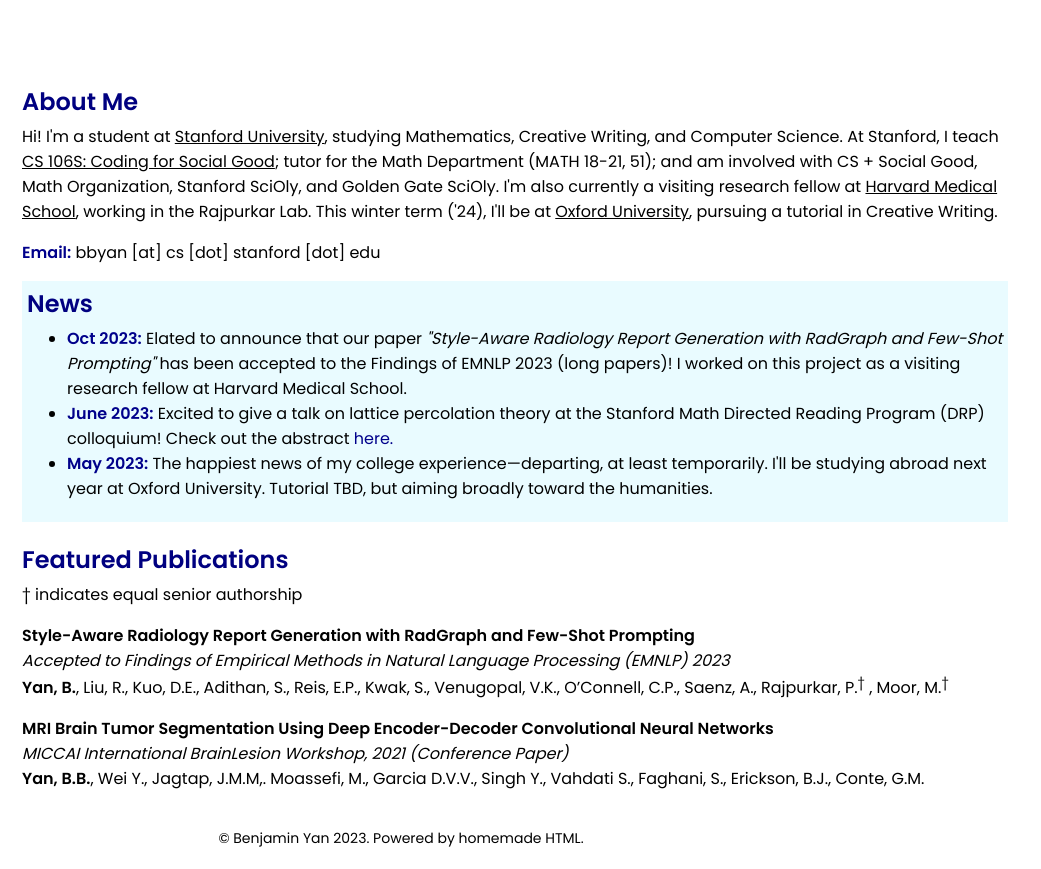
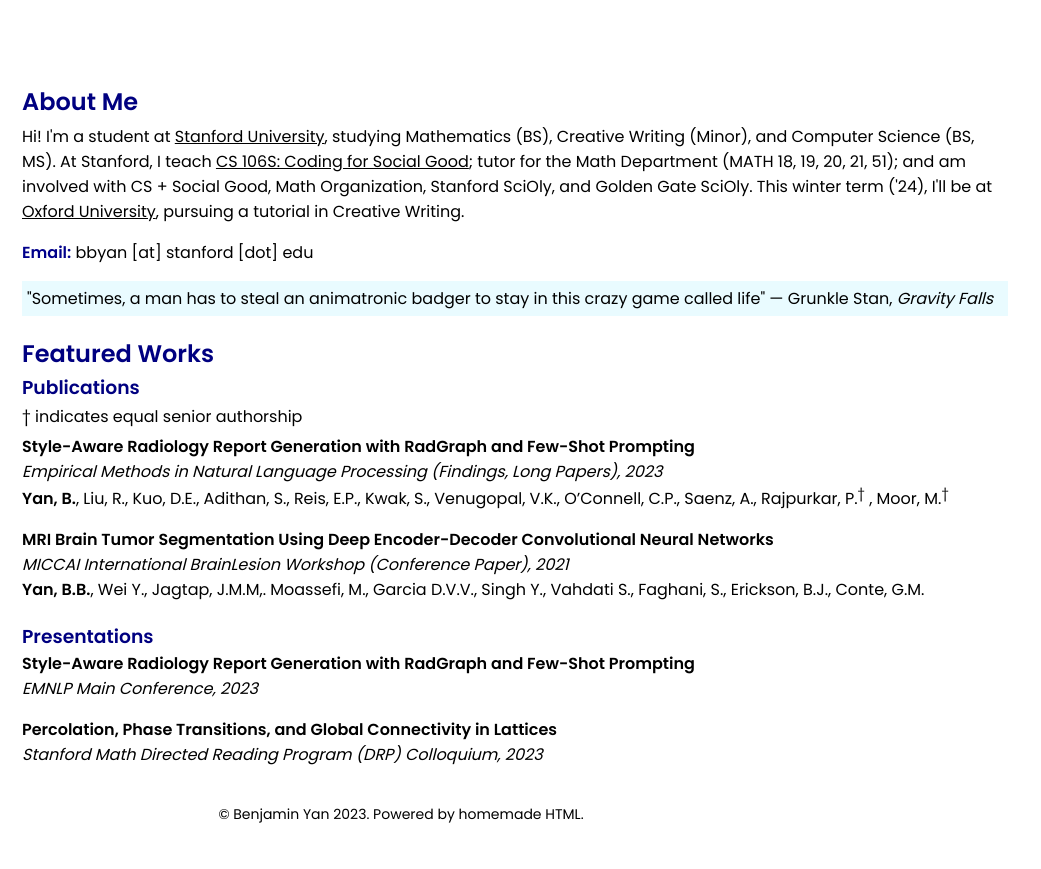
Before and after one commit to yanbenjamin/yanbenjamin.github.io, a plain HTML site: page index.html in a window 1280 px wide. Shown: the full height of the page, 239-1280 px from the left. After the commit the page ends 845 px from the top, so only its background shows below. Drawn offline with Linux system fonts and the light colour scheme; some icons are missing.

Commit message:
updated bio

```diff
--- a/index.html
+++ b/index.html
@@ -26,7 +26,7 @@
 
                 <p style = "margin-bottom: 50px"></p>
 
-         <img src="files/profile_pic3.png" alt="Profile Picture" height = 200 width = 200>
+         <img src="files/profile_pic3.png" alt="A picture of a young, Asian-American man with a blue jacket, standing in front of the Paris skyline." height = 200 width = 200>
 
         <p></p>
 
@@ -55,33 +55,37 @@
         <div style = "margin-left: 20px">
 
         <h2 style = "color: navy; margin-bottom: 5px">About Me</h2>
-        <p style = "margin-top: 0px">Hi! I'm a student at <u>Stanford University</u>, studying Mathematics, Creative Writing, and Computer Science. At Stanford, I teach <u>CS 106S: Coding for Social Good</u>; tutor for the Math Department (MATH 18-21, 51); and am involved with CS + Social Good, Math Organization, Stanford SciOly, and Golden Gate SciOly. I'm also currently a visiting research fellow at <u>Harvard Medical School</u>, working in the Rajpurkar Lab. This winter term ('24), I'll be at <u>Oxford University</u>, pursuing a tutorial in Creative Writing.</p>
+        <p style = "margin-top: 0px">Hi! I'm a student at <u>Stanford University</u>, studying Mathematics (BS), Creative Writing (Minor), and Computer Science (BS, MS). At Stanford, I teach <u>CS 106S: Coding for Social Good</u>; tutor for the Math Department (MATH 18, 19, 20, 21, 51); and am involved with CS + Social Good, Math Organization, Stanford SciOly, and Golden Gate SciOly. This winter term ('24), I'll be at <u>Oxford University</u>, pursuing a tutorial in Creative Writing.</p>
 
-        <p><b style = "color: darkblue">Email:</b> bbyan [at] cs [dot] stanford [dot] edu</p>
+        <p><b style = "color: darkblue">Email:</b> bbyan [at] stanford [dot] edu</p>
 
-        <!-- <div style = "background-color: #DCEDC8; padding: 5px" class = "scroll"> rgb(231, 255, 247)-->
         <div style = "background-color:rgb(233, 251, 255); padding: 5px" class = "scroll">
-        <h2 style = "color: navy; margin-top: 0px; margin-bottom: 5px">News</h2>
-        <ul style = "margin-top: 0px">
-            <li><b style = "color: darkblue">Oct 2023:</b> Elated to announce that our paper <em>"Style-Aware Radiology Report Generation with RadGraph and Few-Shot Prompting"</em> has been accepted to the Findings of EMNLP 2023 (long papers)! I worked on this project as a visiting research fellow at Harvard Medical School.</li>
-            <li><b style = "color: darkblue">June 2023:</b> Excited to give a talk on lattice percolation theory at the Stanford Math Directed Reading Program (DRP) colloquium! Check out the abstract <a style = "text-decoration: none; color: darkblue;" href = "https://mathdrp.stanford.edu/abstracts/abstracts-spr23-1.pdf">here.</a></li>
-             <li><b style = "color: darkblue">May 2023:</b> The happiest news of my college experience&#8212;departing, at least temporarily. I'll be studying abroad next year at Oxford University. Tutorial TBD, but aiming broadly toward the humanities.</li>
-        </ul>
+        <p style = "margin-bottom: 0px; margin-top: 0px">"Sometimes, a man has to steal an animatronic badger to stay in this crazy game called life" — Grunkle Stan, <em>Gravity Falls</em></p>
         </div>
 
-        <h2 style = "color: navy; margin-bottom: 5px">Featured Publications</h2>
-        <p style = "margin-top: 0px">&dagger; indicates equal senior authorship</p>
+        <h2 style = "color: navy; margin-bottom: 0px">Featured Works</h2>
+        <h3 style = "color: navy; margin-top: 2px; margin-bottom: 2px">Publications</h3>
+        <p style = "margin-top: 0px; margin-bottom: 5px">&dagger; indicates equal senior authorship</p>
+        <p style = "margin-top: 5px; margin-bottom: 0px"><a style = "text-decoration: none; color: black;" href = "https://aclanthology.org/2023.findings-emnlp.977"><b>Style-Aware Radiology Report Generation with RadGraph and Few-Shot Prompting</b></a></p>
+        <p style = "margin-top: 0px; margin-bottom: 0px"><em>Empirical Methods in Natural Language Processing (Findings, Long Papers), 2023</em></p>
+        <p style = "margin-top: 0px; margin-bottom: 0px"><b>Yan, B.</b>, Liu, R., Kuo, D.E., Adithan, S., Reis, E.P., Kwak, S., Venugopal, V.K., O’Connell, C.P., Saenz, A., Rajpurkar, P.<sup>&dagger;</sup> , Moor, M.<sup>&dagger;</sup> </p>
 
-        <p style = "margin-bottom: 0px"><b>Style-Aware Radiology Report Generation with RadGraph and Few-Shot Prompting</b></p>
-        <p style = "margin-top: 0px; margin-bottom: 0px"><em>Accepted to Findings of Empirical Methods in Natural Language Processing (EMNLP) 2023</em></p>
-        <p style = "margin-top: 0px"><b>Yan, B.</b>, Liu, R., Kuo, D.E., Adithan, S., Reis, E.P., Kwak, S., Venugopal, V.K., O’Connell, C.P., Saenz, A., Rajpurkar, P.<sup>&dagger;</sup> , Moor, M.<sup>&dagger;</sup> </p>
+        <p style = "margin-bottom: 0px"><a style = "text-decoration: none; color: black;" href = "https://link.springer.com/chapter/10.1007/978-3-031-09002-8_7"><b>MRI Brain Tumor Segmentation Using Deep Encoder-Decoder Convolutional Neural Networks</b></a></p>
+        <p style = "margin-top: 0px; margin-bottom: 0px"><em>MICCAI International BrainLesion Workshop (Conference Paper), 2021</em></p>
+        <p style = "margin-top: 0px; margin-bottom: 20px"><b>Yan, B.B.</b>, Wei Y., Jagtap, J.M.M,. Moassefi, M., Garcia D.V.V., Singh Y., Vahdati S., Faghani, S., Erickson, B.J., Conte, G.M. </p>
 
-        <p style = "margin-bottom: 0px"><b>MRI Brain Tumor Segmentation Using Deep Encoder-Decoder Convolutional Neural Networks</b></p>
-        <p style = "margin-top: 0px; margin-bottom: 0px"><em>MICCAI International BrainLesion Workshop, 2021 (Conference Paper)</em></p>
-        <p style = "margin-top: 0px"><b>Yan, B.B.</b>, Wei Y., Jagtap, J.M.M,. Moassefi, M., Garcia D.V.V., Singh Y., Vahdati S., Faghani, S., Erickson, B.J., Conte, G.M. </p>
+        <h3 style = "color: navy; margin-top: 20px; margin-bottom: 0px">Presentations</h3>
+        <p style = "margin-bottom: 0px; margin-top: 0px"><a style = "text-decoration: none; color: black;" href = "https://aclanthology.org/2023.findings-emnlp.977"><b>Style-Aware Radiology Report Generation with RadGraph and Few-Shot Prompting</b></a></p>
+        <p style = "margin-top: 0px; margin-bottom: 0px"><em>EMNLP Main Conference, 2023</em></p>
+
+        <p style = "margin-bottom: 0px"><a style = "text-decoration: none; color: black;" href = "https://mathdrp.stanford.edu/abstracts/abstracts-spr23-1.pdf"><b>Percolation, Phase Transitions, and Global Connectivity in Lattices</b></a></p>
+        <p style = "margin-top: 0px; margin-bottom: 0px"><em>Stanford Math Directed Reading Program (DRP) Colloquium, 2023</em></p>
 
 
         </div>
+
+
+
 
         </td></tr></table>
 
```
Also changed, not shown: files/fun_profile.png (deleted), files/profile_pic2.png (deleted), files/profile_pic3.png, 1 other file.
